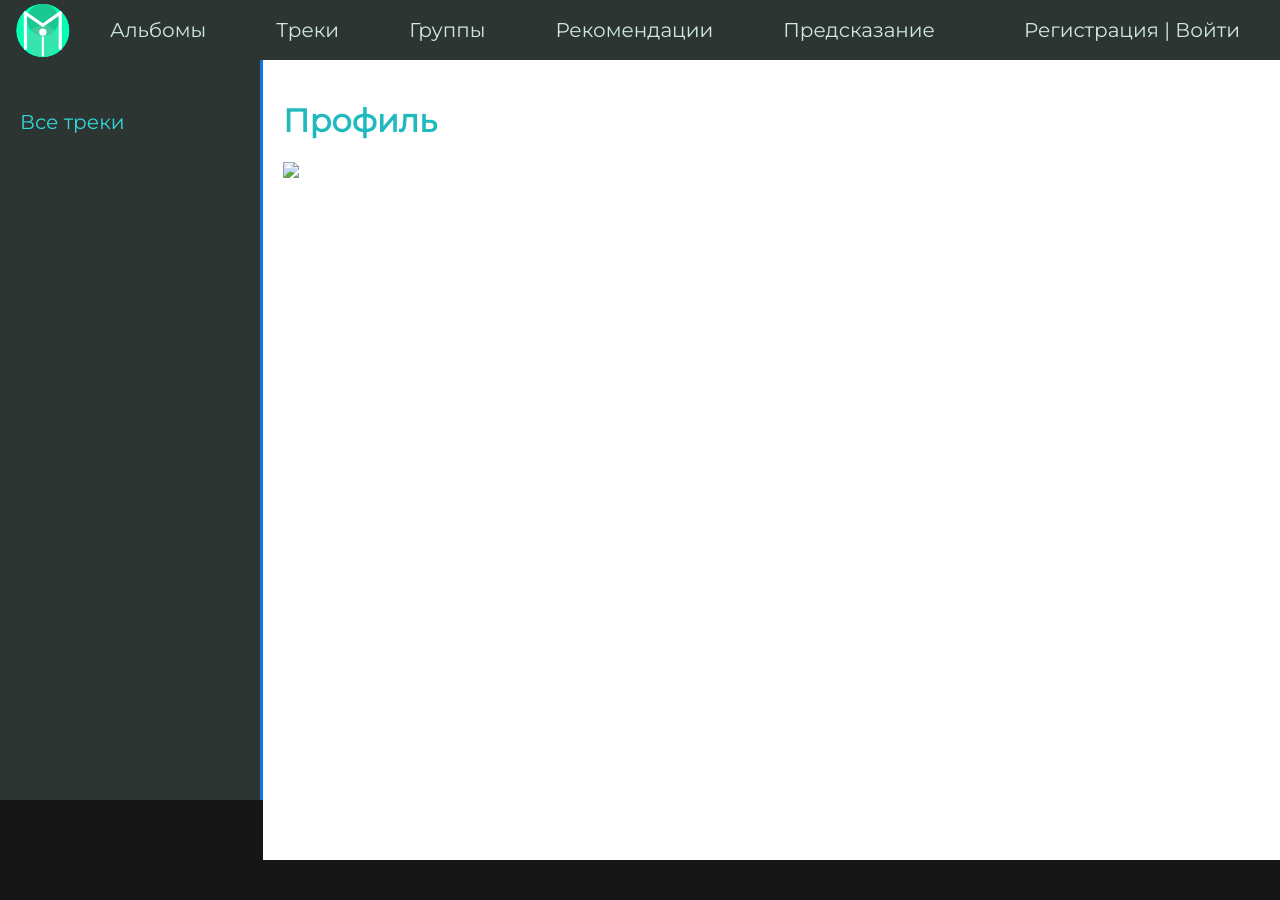
After one commit to RRoman202/DjangoMusicService, a Django app: page /profile/ in a window 1280 px wide. The commit adds this page. Run offline with Django 4.2, Linux system fonts and the light colour scheme; data that the repository does not hold is empty; some libraries are stand-ins or nearby versions.

Commit message:
update23

```diff
--- a/coolsite/music/static/music/css/style.css
+++ b/coolsite/music/static/music/css/style.css
@@ -104,7 +104,7 @@ ul.list-articles li {
 }
 
 .logo {
-	background: url('../images/logo.png') no-repeat 15px;
+	background: url('../images/newlogo.svg') no-repeat 15px;
     background-size: 70%;
     width: 80px;
     height: 60px;
@@ -728,3 +728,7 @@ hr{
 
 
 }
+.profile-img{
+    display: flex;
+    flex-direction: column;
+}
--- a/coolsite/music/templates/music/base.html
+++ b/coolsite/music/templates/music/base.html
@@ -25,7 +25,7 @@
 			<li><a href="{% url m.url_name %}">{{m.title}}</a></li>
 {% endfor %}
 			{% if request.user.is_authenticated %}
-			<li class="last">{{user.username}} | <a href="{% url 'logout' %}">Выйти</a></li>
+			<li class="last"><a href="{% url 'prof' %}">{{user.username}}</a> | <a href="{% url 'logout' %}">Выйти</a></li>
 			{% else %}
 			<li class="last"><a href="{% url 'register' %}">Регистрация</a> | <a href="{% url 'login' %}">Войти</a></li>
 			{% endif %}
@@ -76,7 +76,7 @@
 		{% endif %}
 		{% for p in paginator.page_range %}
 		{% if page_obj.number == p %}
-		<li class="page-num page-num-selected">{{ p }}</li>
+		<a href="?{% param_replace page=p %}"><li class="page-num page-num-selected">{{ p }}</li></a>
 		{% elif p >= page_obj.number|add:-2 and p <= page_obj.number|add:2 %}
 		<a href="?{% param_replace page=p %}"><li class="page-num">
 			<a href="?{% param_replace page=p %}">{{ p }}</a>
--- a/coolsite/music/templates/music/index.html
+++ b/coolsite/music/templates/music/index.html
@@ -5,6 +5,7 @@
 <form method="get">
   <input name="q" class="input-search" type="text" placeholder="Поиск...">
     <input type="submit" value="Найти" class="input-submit">
+
 </form>
 
 <ul>
--- /dev/null
+++ b/coolsite/music/templates/music/profile.html
@@ -0,0 +1,14 @@
+{% extends 'music/base.html' %}
+
+{% block content %}
+<h1>{{title}}</h1>
+<div class="profile-block">
+    <div class="profile-img">
+        <img src="https://via.placeholder.com/200">
+        <p>{{user.username}}</p>
+    </div>
+    <div class="profile-info">
+
+    </div>
+</div>
+{% endblock %}
--- a/coolsite/music/urls.py
+++ b/coolsite/music/urls.py
@@ -19,4 +19,5 @@ urlpatterns = [
     path('track/<slug:track_slug>/', ShowTrack.as_view(), name='track'),
     path('search/', SearchResultsView.as_view(), name='search_results'),
     path('searchtracks/', SearchResultsTrackView.as_view(), name='search_results_tracks'),
+    path('profile/', ProfileView.as_view(), name='prof'),
 ]
--- a/coolsite/music/views.py
+++ b/coolsite/music/views.py
@@ -46,6 +46,21 @@ class MusicHome(DataMixin, ListView):
             object_list = Album.objects.all()
 
             return object_list
+
+class ProfileView(DataMixin, TemplateView):
+
+    template_name = 'music/profile.html'
+
+
+
+    def get_context_data(self, *, object_list=None, **kwargs):
+        context = super().get_context_data(**kwargs)
+        context['groups'] = Group.objects.all()
+
+        c_def = self.get_user_context(title="Профиль")
+        return dict(list(context.items()) + list(c_def.items()))
+
+
 
 
 class SearchResultsView(DataMixin, ListView):
@@ -150,15 +165,21 @@ class ShowTrack(DataMixin, DetailView):
 
 
 class MusicGroup(DataMixin, ListView):
-
+    paginate_by = 10
     model = Group
     template_name = 'music/groups.html'
     context_object_name = 'groups'
 
     def get_context_data(self, *, object_list=None, **kwargs):
         context = super().get_context_data(**kwargs)
+
         c_def = self.get_user_context(title="Группы")
         return dict(list(context.items()) + list(c_def.items()))
+
+    def get_queryset(self):  # новый
+
+
+        return Group.objects.order_by('id')
 
 
 class MusicTrack(DataMixin, ListView):
```
Also changed, not shown: coolsite/media/photos/2023/05/07/Placeholder-1.png (added), coolsite/music/static/music/images/main.ico, coolsite/music/static/music/images/newlogo.svg (added), 1 other file.
